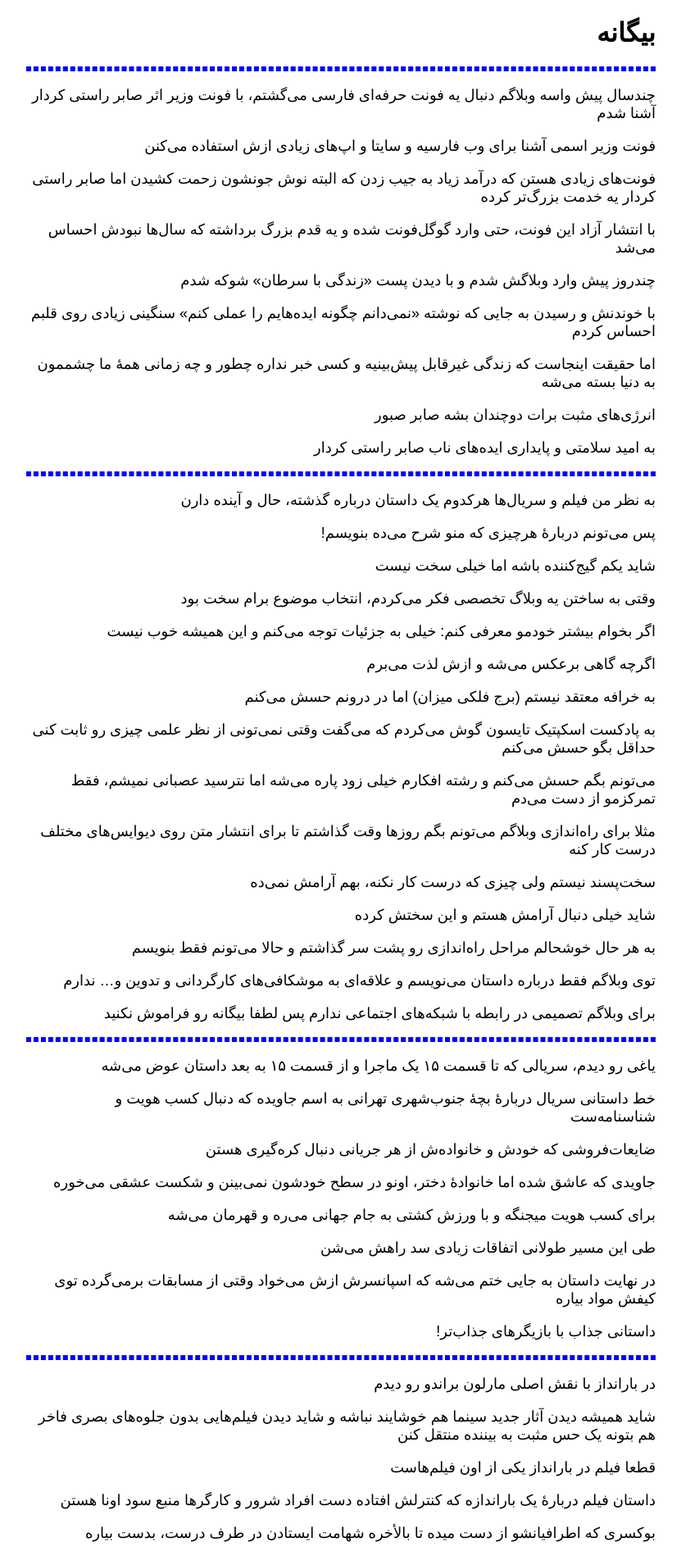
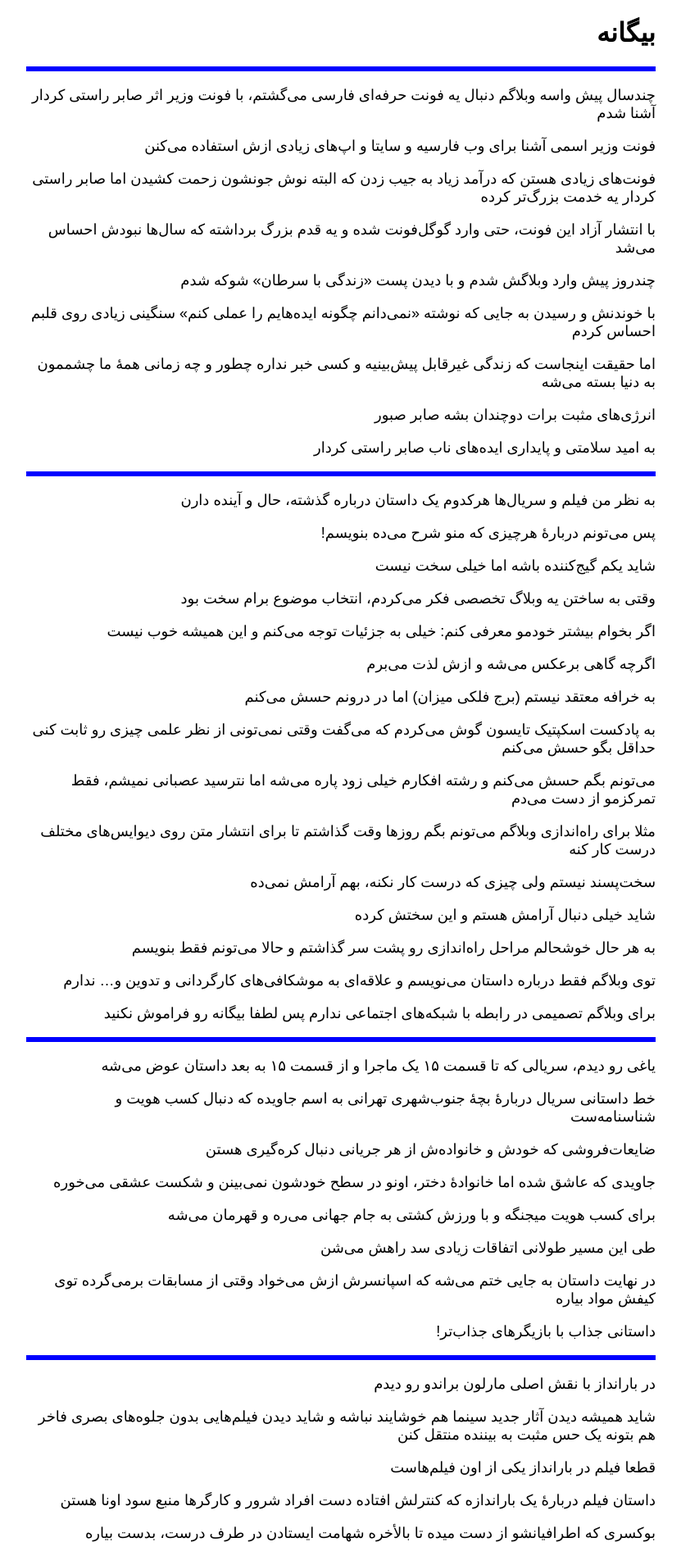
Before and after one commit to darkblog/darkblog.github.io, a Jekyll site: the page built from index.html, in a window 1280 px wide. Shown: the top 1898 px of the page at 82% size, without its empty margins (224-1055 px from the left). Built offline with Jekyll 4.4.1, drawn with Linux system fonts in a browser that asks for light colours.

Commit message:
Update index.html

```diff
--- a/index.html
+++ b/index.html
@@ -10,7 +10,7 @@
 <meta name="viewport" content="width=device-width, initial-scale=1">
 <meta name="description" content="بیگانه">
 <link rel="canonical" href="https://biganeh.com/">
-<style>body{font-family:sans-serif;margin:auto;padding:0 1.25em 0 1.25em;max-width:48em}p{font-size:large}hr{border:medium dashed blue}</style>
+<style>body{font-family:sans-serif;margin:auto;padding:0 1.25em 0 1.25em;max-width:48em}p{font-size:large}hr{border:medium solid blue}</style>
 </head>
 <body>
 <h1>بیگانه</h1>
```
